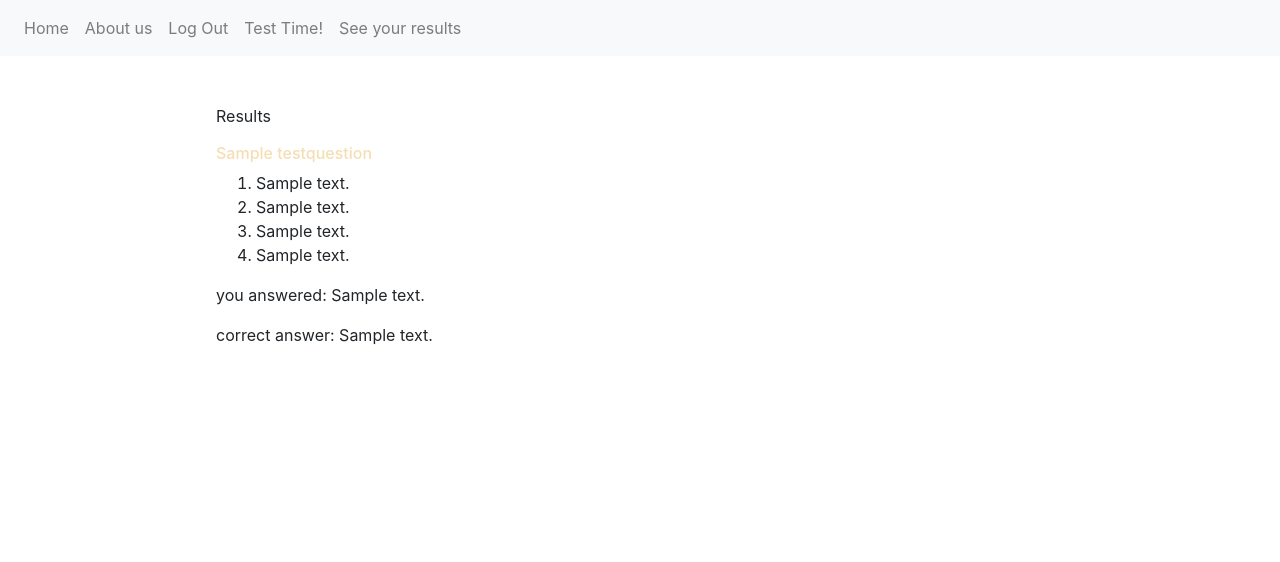
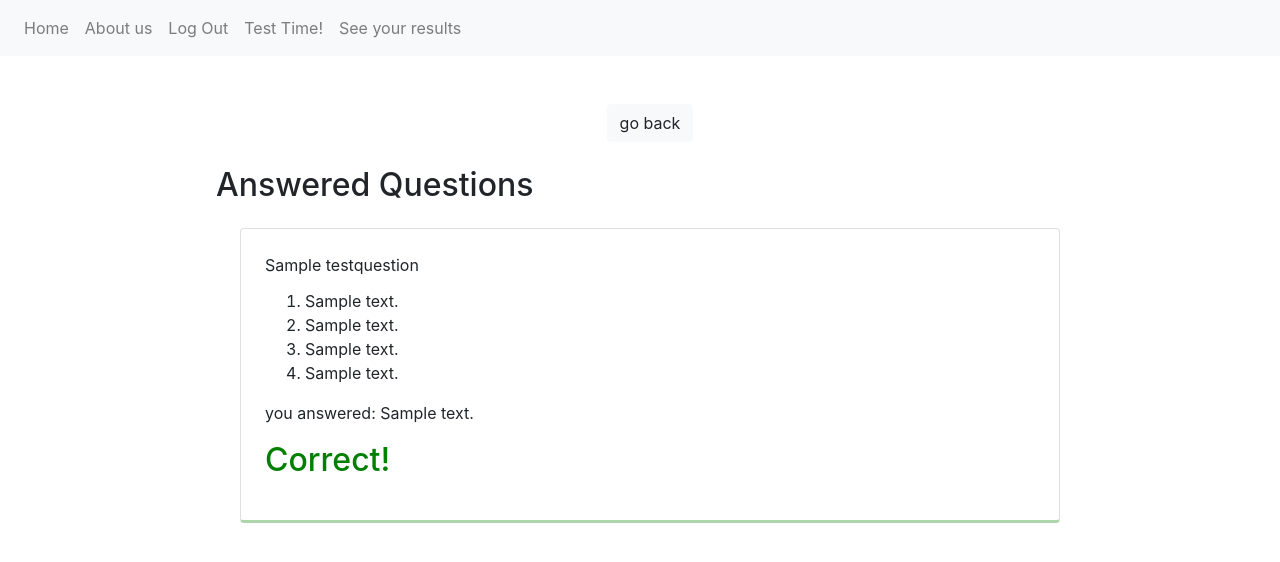
Before and after one commit to mag-d-alen/level_up_english, a Django app: page /results/ in a window 1280 px wide. Shown: the top 562 px of the page. Run offline with Django 4.2, Linux system fonts and the light colour scheme; a user stored in the database is signed in; tables that the repository leaves empty hold one stand-in row (values such as "Sample post").

Commit message:
adding questions, correct answer functionality, ux

```diff
--- a/silky/templates/test_results.html
+++ b/silky/templates/test_results.html
@@ -4,10 +4,13 @@
 {% block title %} It's Question Time! let's get silky! {% endblock %}
 
 {% block content %}
-<div class="form-check w-75">
-    <p>Results</p>
+<div class="form-check w-75"> <div class="d-flex justify-content-center mb-4 ">
+         <a href="{% url 'test' %}"><button class = "btn btn-light btn-large" >go back</button></a>
+    </div>
+    <div class="h2">Answered Questions</div>
     {% for r in results %}
-    <h6>{{r.question}}</h6>
+        <div class="card m-4 p-4" style ="border-bottom: 3px solid {% if r.is_right %} #00800052 {% else %}#ff00002e{% endif %}" >
+         <div class ="card-title">{{r.question}}</div>
             <ol>
                 <li>{{r.1}}</li>
                 <li>{{r.2}}</li>
@@ -15,7 +18,14 @@
                 <li>{{r.4}}</li>
             </ol>
             <p> you answered: {{r.response}}</p>
-    <p>correct answer: {{r.correct}}</p>
+            {% if r.is_right %}
+            <h2 style="color: green">Correct!<h2>
+                {% else %}
+            <h3 style="color: red">You got it wrong.. The correct answer is {{r.correct}}</h3>
+            {% endif %}
+
+        </div>
     {% endfor%}
     </div>
+</div>
 {% endblock content %}
--- a/silky/views.py
+++ b/silky/views.py
@@ -1,11 +1,9 @@
-from django.http import HttpResponseRedirect, request
 from django.shortcuts import render, redirect
 from django.urls import reverse_lazy
 from django.views import generic
-from django.views.generic import TemplateView, ListView, DetailView
+from django.views.generic import TemplateView, ListView
 
 from accounts.forms import CustomUserCreationForm
-from silky.forms import TestQuestionForm
 from silky.models import TestQuestion, TestAnswer
 
 
@@ -38,21 +36,18 @@ def question_detail_view(request, pk=8):
     question = TestQuestion.objects.filter(pk=pk).first()
     if request.method == "POST":
         answer = request.POST.get("q.pk")
-        print("-------->", answer)
         data = {"answer": answer, "test_question": question, "author": request.user}
-        print(data)
         new_answer = TestAnswer.objects.create(**data)
         new_answer.save()
-        results = TestAnswer.objects.filter(author=request.user)
         return redirect('results')
     else:
         return render(request, 'question.html', {'q': question})
 
 
 def user_results_view(request):
-    questions = list(TestQuestion.objects.filter(answers__author=request.user))
-    results = [{"question":q.question, "correct": q.correct_answer,"1":q.answer_1, "2":q.answer_2, "3":q.answer_3,
-                "4":q.answer_4,"response":TestAnswer.objects.filter(author=request.user, test_question=q)
-                    .values().first()["answer"]} for q in questions]
-    print(results)
+    questions = list(TestQuestion.objects.filter(answers__author=request.user).order_by("-answers__id"))
+    results = [{"question": q.question, "correct": q.correct_answer, "1": q.answer_1, "2": q.answer_2, "3": q.answer_3,
+                "4": q.answer_4, "response": TestAnswer.objects.filter(author=request.user, test_question=q)
+        .values().first()["answer"], "is_right":TestAnswer.objects.filter(author=request.user, test_question=q)
+                                                 .values().first()["answer"] == q.correct_answer} for q in questions]
     return render(request, 'test_results.html', {'results': results})
--- a/static/css/styles.css
+++ b/static/css/styles.css
@@ -1,2 +1,5 @@
-h1, h2, h3, h4, h5, h6{
-color:wheat}
+a{   text-decoration: none;
+}
+a:visited {
+  text-decoration: none;
+}
```
Also changed, not shown: silky/templates/question.html (+9 -4 lines), silky/templates/question_list.html (+4 -3 lines). Lines whose indentation alone changed are shown as unchanged.
